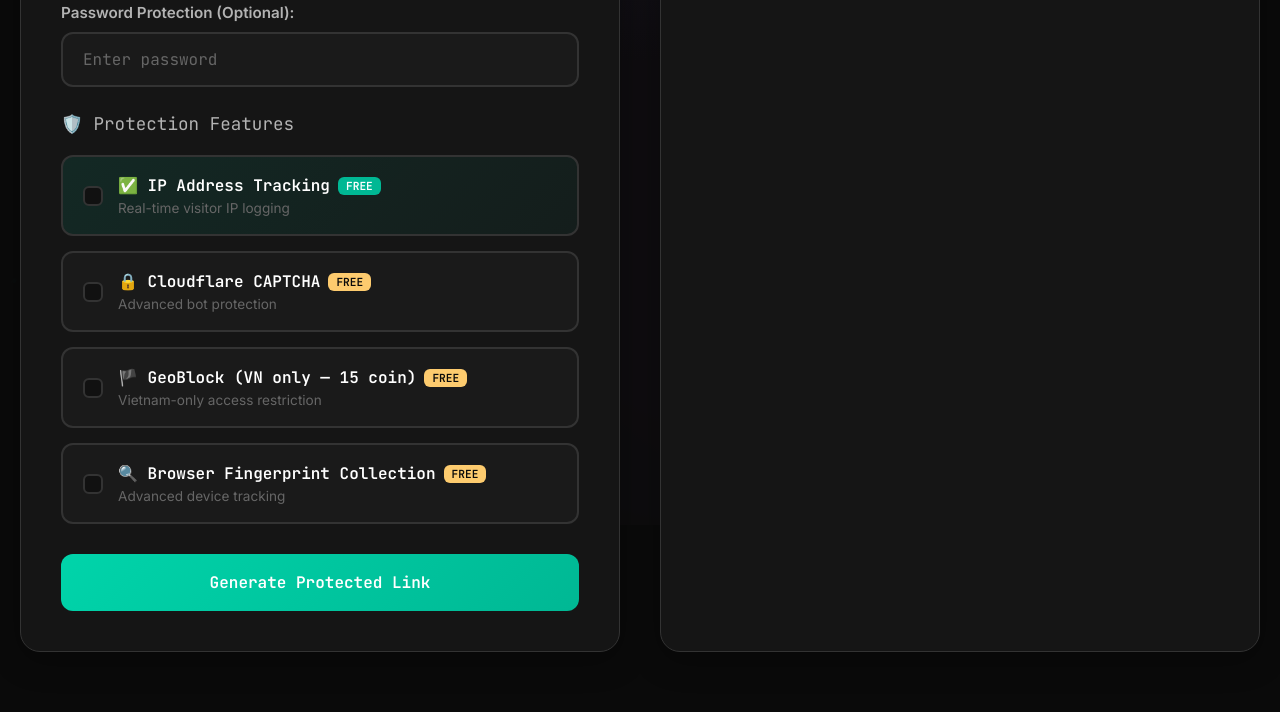
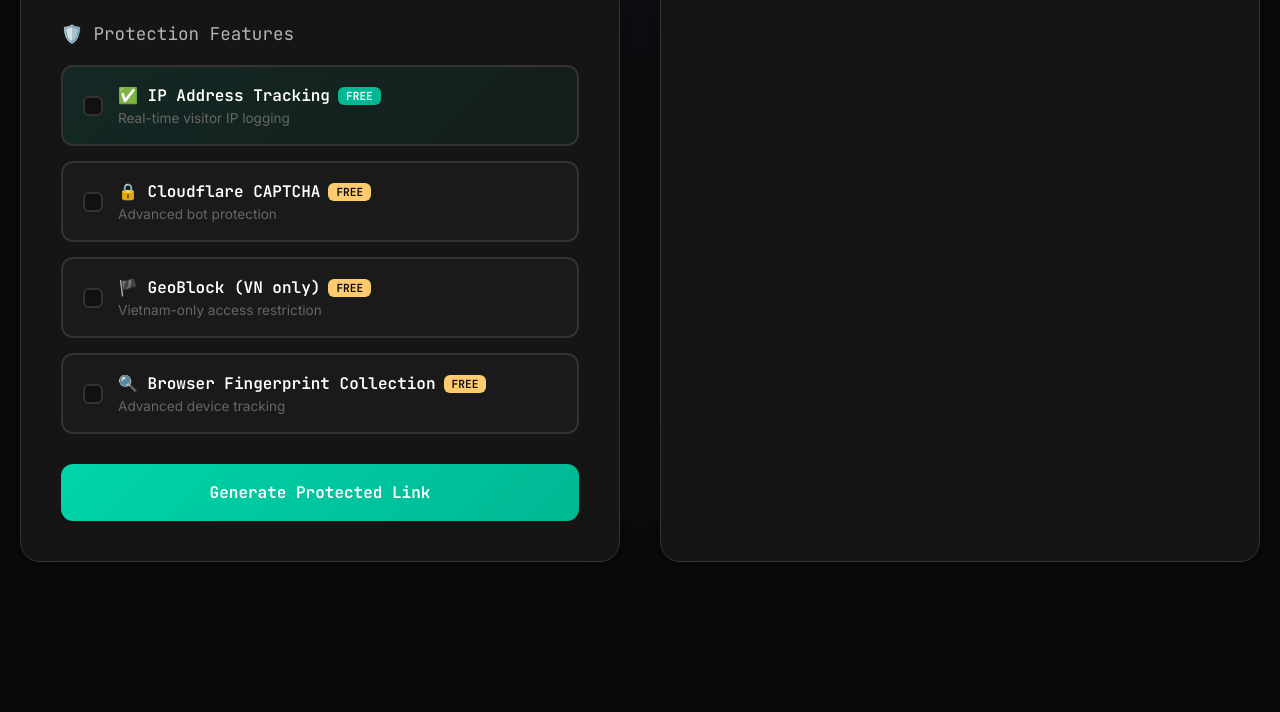
Before and after one commit to Chunghochoi/w, a website: page public/index.html in a window 1280 px wide. Shown: the part 505-1217 px from the top of the page. After the commit the page ends 1127 px from the top, so only its background shows below. Drawn offline with Linux system fonts and the light colour scheme.

Commit message:
Update index.html

```diff
--- a/public/index.html
+++ b/public/index.html
@@ -99,7 +99,7 @@
             -webkit-background-clip: text;
             -webkit-text-fill-color: transparent;
             background-clip: text;
-            margin-bottom: 15px;
+            margin-bottom: px;
             position: relative;
         }
 
@@ -179,7 +179,7 @@
 
         .form-group input, .form-group select {
             width: 100%;
-            padding: 15px 20px;
+            padding: px 20px;
             background: var(--bg-tertiary);
             border: 2px solid var(--border);
             border-radius: 12px;
@@ -726,7 +726,7 @@
                                     <div class="feature-checkbox"></div>
                                     <div class="feature-info">
                                         <div class="feature-name">
-                                            🏴 GeoBlock (VN only — 15 coin)
+                                            🏴 GeoBlock (VN only)
                                             <span class="feature-badge badge-premium">Free</span>
                                         </div>
                                         <div class="feature-cost">Vietnam-only access restriction</div>
```
